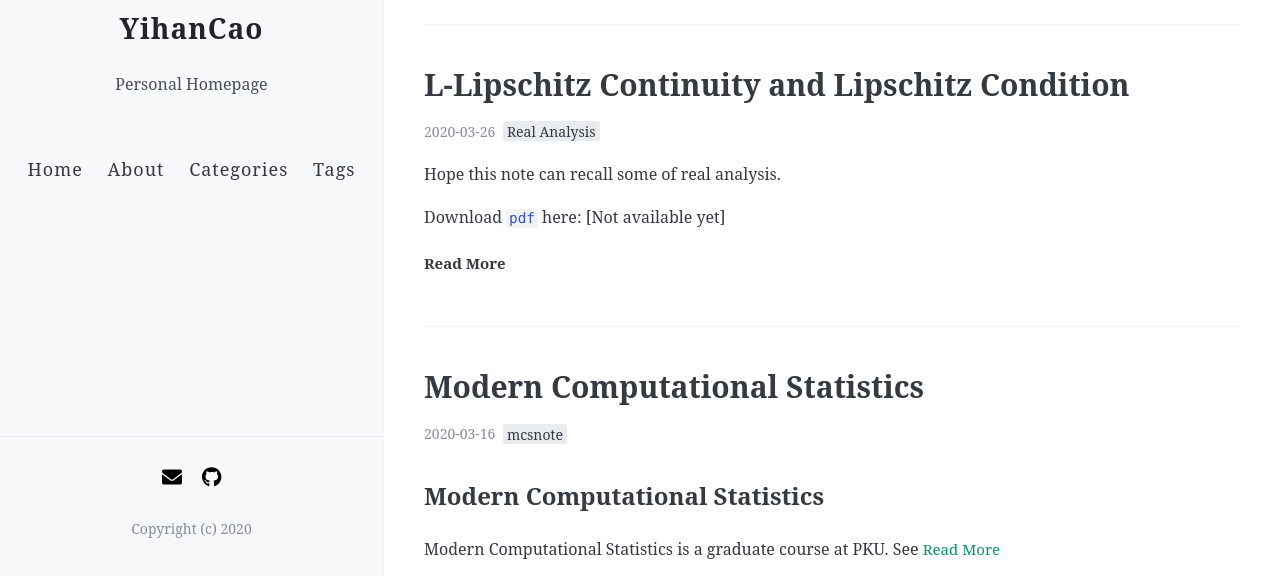
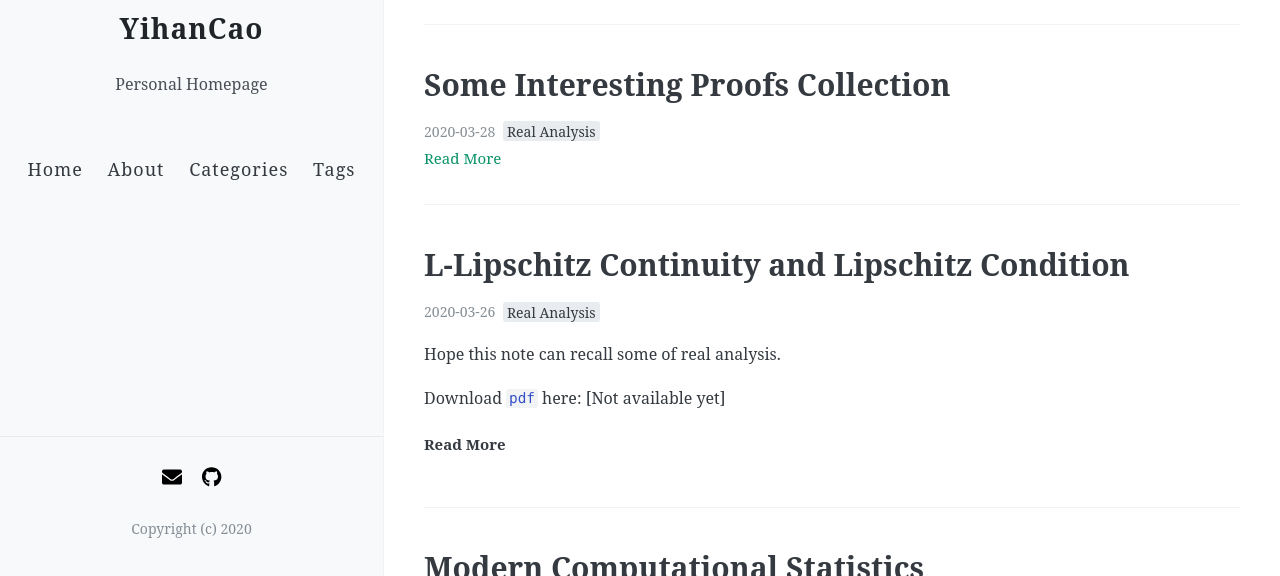
Before and after one commit to NekoNeko20/neko.github.io, a Jekyll site: the page built from index.html, in a window 1280 px wide and 900 px high, cut to the strip 324-900 px from the top of the window. Built offline with Jekyll 4.4.1, drawn with Linux system fonts in a browser that asks for light colours; nearby versions of some CDN libraries; the list of posts is cut into pages by our own code.

Commit message:
added glm

```diff
--- a/_config.yml
+++ b/_config.yml
@@ -69,7 +69,8 @@ url:
 # 那么就写成 "/repository-name"
 baseurl:
 
-
+#新增
+markdown: kramdown
 #
 # !! 以下所有设置都不需要更改 !!
 #
--- /dev/null
+++ b/_posts/2020-03-28-Some-Interesting-Proofs-Collection.md
@@ -0,0 +1,9 @@
+---
+layout: post
+title: Some Interesting Proofs Collection
+date: 2020-03-28
+Author: Yihan
+categories: [note]
+tags: [Real Analysis]
+comments: true
+---
```
Also changed, not shown: _posts/2020-02-22-Topics-in-Statistical-Machine-Learning.md (+1 -0 lines), _layouts/default.html (line endings or trailing spaces), 1 other file.
